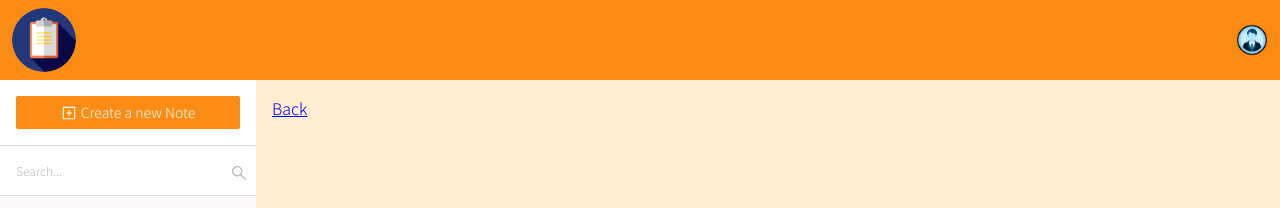
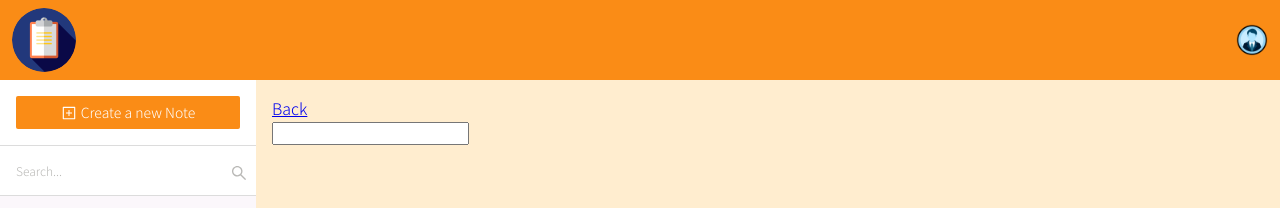
Before and after one commit to garijooo/frontend-edu-react, a React (Create React App) app: page /notes/blank in a window 1280 px wide. Shown: the top 208 px of the page. Built offline with nearby package versions, Linux system fonts and the light colour scheme; no server answers.

Commit message:
fix for the least list element

```diff
--- a/src/components/Organisms/NoteList/index.jsx
+++ b/src/components/Organisms/NoteList/index.jsx
@@ -25,11 +25,11 @@ export default function NoteList({ notes }) {
         const { key } = e;
         if (key === 'ArrowUp' && current - 1 >= 0) {
             setCurrent(current - 1);
-            history.push(`/notes/${parseInt(notes[current].id) - 1}`);
+            history.push(`/notes/${parseInt(notes[current - 1].id)}`);
         }
         else if (key === 'ArrowDown' && current + 1 < notes.length) {
             setCurrent(current + 1);
-            history.push(`/notes/${parseInt(notes[current].id) + 1}`);
+            history.push(`/notes/${parseInt(notes[current + 1].id)}`);
         }
     }
 
--- a/src/components/Pages/NotePage/index.jsx
+++ b/src/components/Pages/NotePage/index.jsx
@@ -38,6 +38,9 @@ export default function NotePage({ match }) {
                 <p>
                     {get(data, 'getNote.text', '')}
                 </p>
+                <form>
+                    <input type="text"  />
+                </form>
             </div>
             )}
         />
```
